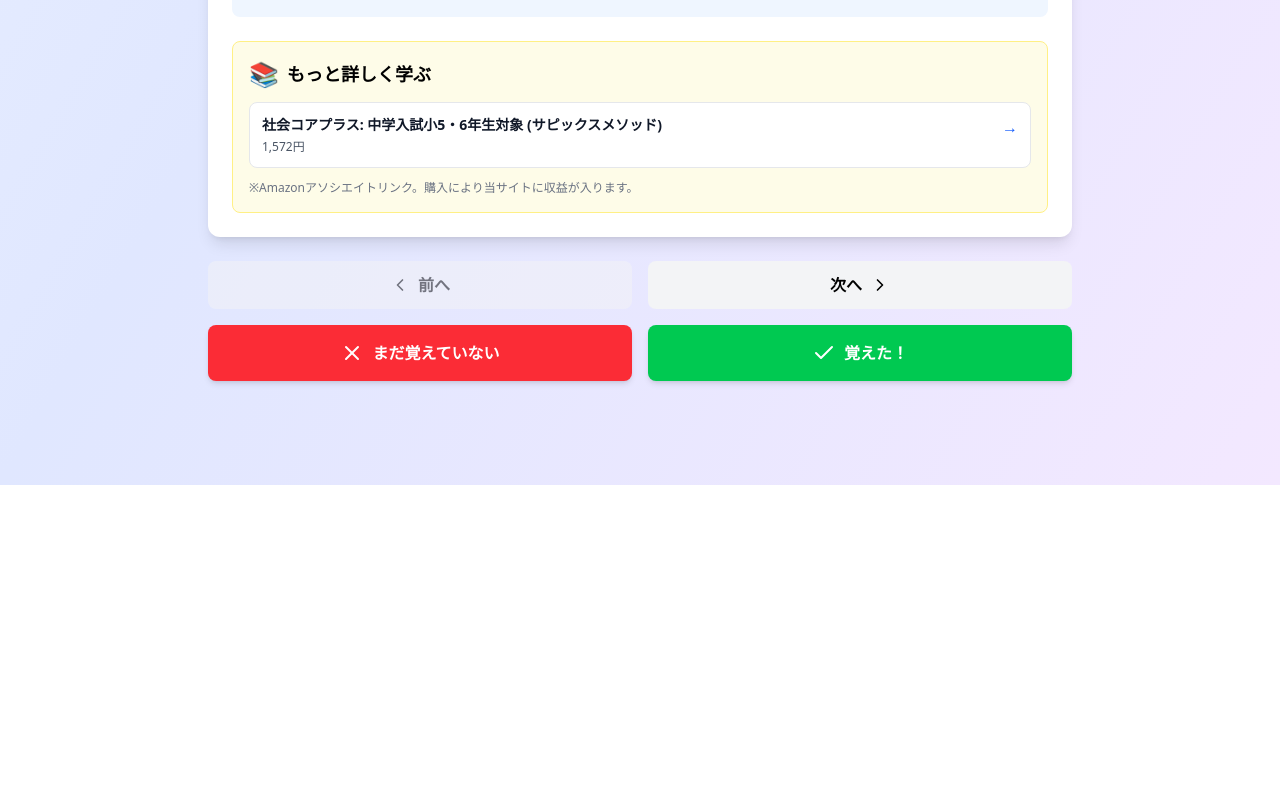
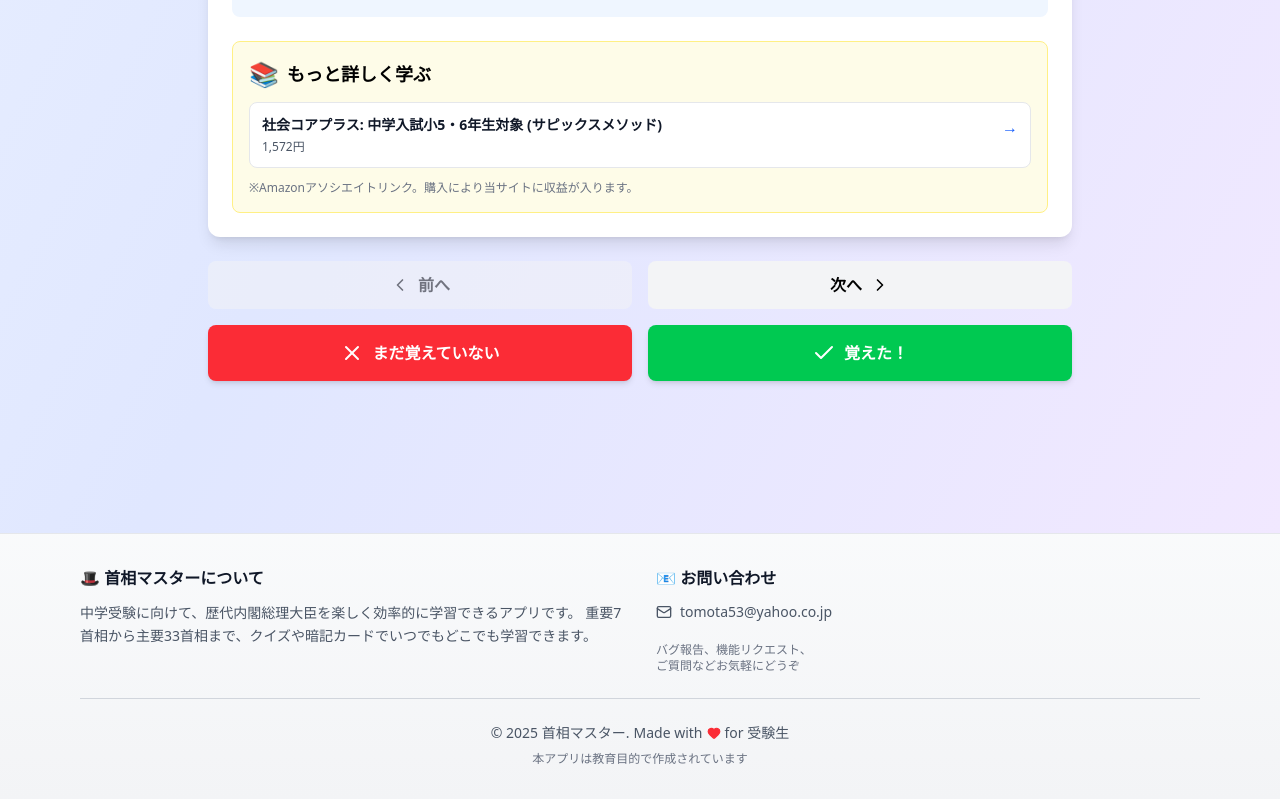
Before and after one commit to tomota53/prime-ministers-app, a React (Vite) app: page / in a window 1280 px wide. Shown: the part 1728-2527 px from the top of the page. Before the commit the page ends 2213 px from the top, so only its background shows below. Built offline with nearby package versions, Linux system fonts and the light colour scheme.

Commit message:
フッター調整

```diff
--- a/src/App.jsx
+++ b/src/App.jsx
@@ -7,6 +7,7 @@ import ListView from './components/ListView';
 import DailyPM from './components/DailyPM';
 import GlossaryView from './components/GlossaryView';
 import MaterialsPage from './components/MaterialsPage';
+import Footer from './components/Footer';
 import primeMinistersData from './data/primeministers.json';
 import allPrimeMinistersData from './data/allprimeministers.json';
 import useLocalStorage from './hooks/useLocalStorage';
@@ -105,6 +106,9 @@ function App() {
           <MaterialsPage />
         )}
       </main>
+
+      {/* フッター */}
+      <Footer />
     </div>
   );
 }
--- /dev/null
+++ b/src/components/Footer.jsx
@@ -0,0 +1,64 @@
+import { Mail, Heart } from 'lucide-react';
+
+const Footer = () => {
+  const currentYear = new Date().getFullYear();
+
+  return (
+    <footer className="bg-gradient-to-b from-gray-50 to-gray-100 border-t border-gray-200 mt-12">
+      <div className="max-w-6xl mx-auto px-4 py-8">
+        {/* メインコンテンツ */}
+        <div className="grid grid-cols-1 md:grid-cols-2 gap-8 mb-6">
+          {/* アプリ情報 */}
+          <div>
+            <h3 className="font-bold text-gray-900 mb-3 flex items-center gap-2">
+              🎩 首相マスターについて
+            </h3>
+            <p className="text-sm text-gray-600 leading-relaxed">
+              中学受験に向けて、歴代内閣総理大臣を楽しく効率的に学習できるアプリです。
+              重要7首相から主要33首相まで、クイズや暗記カードでいつでもどこでも学習できます。
+            </p>
+          </div>
+
+          {/* お問い合わせ */}
+          <div>
+            <h3 className="font-bold text-gray-900 mb-3">
+              📧 お問い合わせ
+            </h3>
+            <div className="space-y-3">
+              <a
+                href="mailto:tomota53@yahoo.co.jp"
+                className="flex items-center gap-2 text-sm text-gray-600 hover:text-blue-600 transition-colors"
+              >
+                <Mail size={16} />
+                <span>tomota53@yahoo.co.jp</span>
+              </a>
+
+              <p className="text-xs text-gray-500 pt-2">
+                バグ報告、機能リクエスト、<br />
+                ご質問などお気軽にどうぞ
+              </p>
+            </div>
+          </div>
+        </div>
+
+        {/* 区切り線 */}
+        <div className="border-t border-gray-300 my-6"></div>
+
+        {/* コピーライト */}
+        <div className="text-center">
+          <p className="text-sm text-gray-600 flex items-center justify-center gap-1">
+            <span>© {currentYear} 首相マスター.</span>
+            <span>Made with</span>
+            <Heart size={14} className="text-red-500" fill="currentColor" />
+            <span>for 受験生</span>
+          </p>
+          <p className="text-xs text-gray-500 mt-2">
+            本アプリは教育目的で作成されています
+          </p>
+        </div>
+      </div>
+    </footer>
+  );
+};
+
+export default Footer;
```
